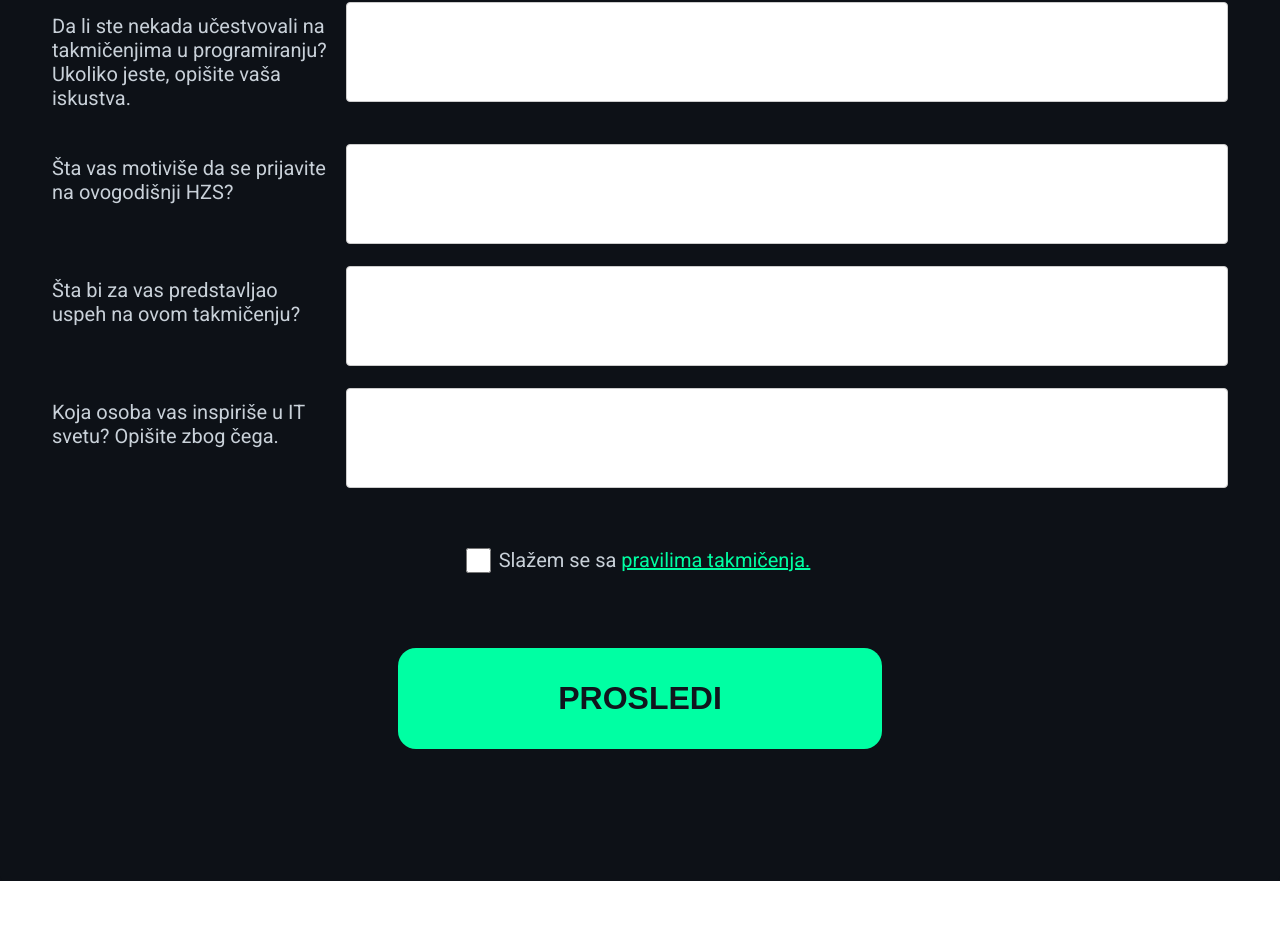
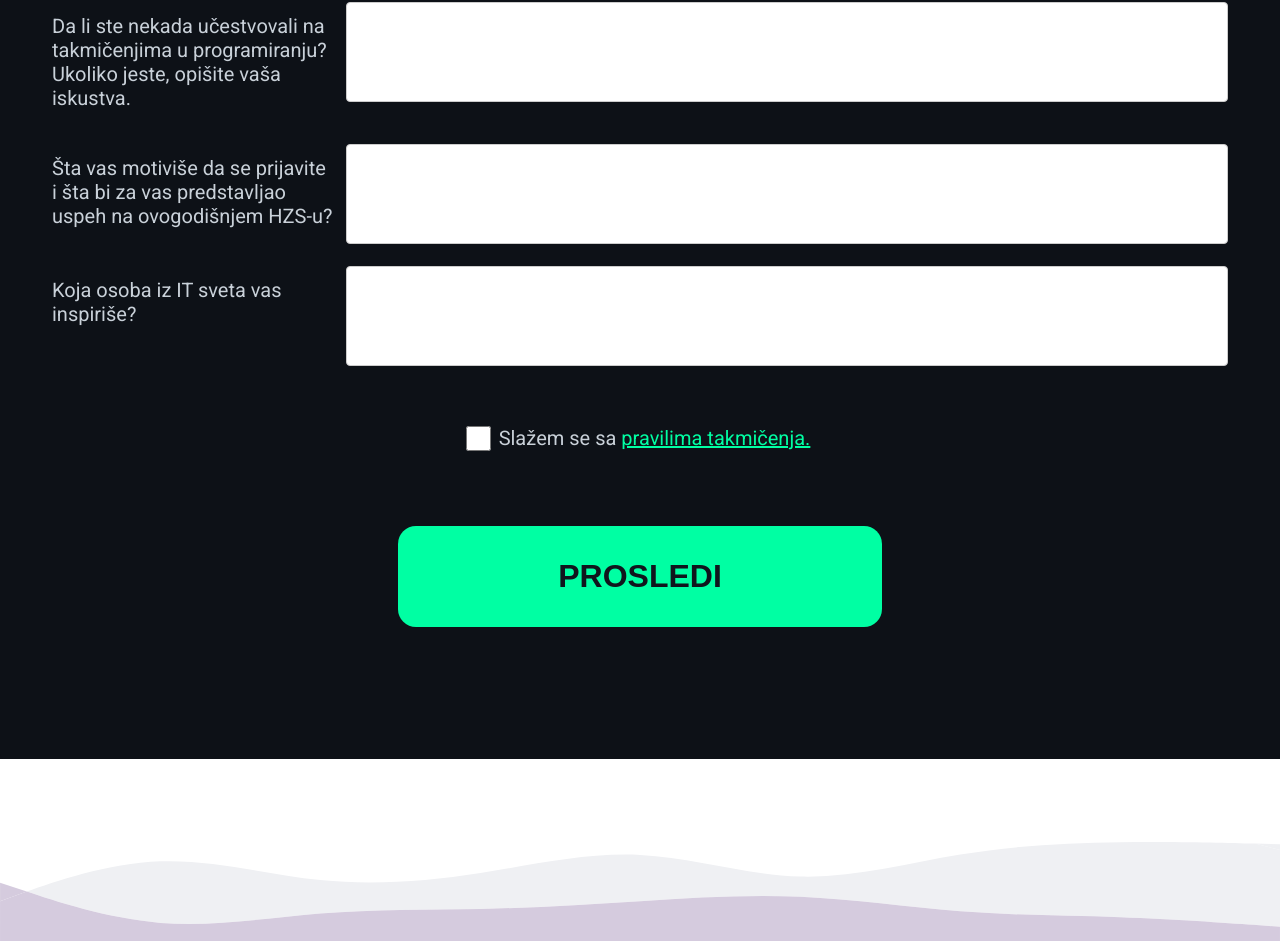
Before and after one commit to StefanJo3107/HZS-4.0-Site, a React (Create React App) app: page /prijava in a window 1280 px wide. Shown: the part 2852-3793 px from the top of the page. Built offline with nearby package versions, Linux system fonts and the light colour scheme.

Commit message:
Dodata biblioteka formik

```diff
--- a/package.json
+++ b/package.json
@@ -8,6 +8,7 @@
         "@testing-library/react": "^11.2.7",
         "@testing-library/user-event": "^12.8.3",
         "file-loader": "^6.2.0",
+        "formik": "^2.2.9",
         "framer-motion": "^4.1.17",
         "node-sass": "^4.14.1",
         "react": "^17.0.2",
--- a/src/Components/TeamForm/TeamForm.jsx
+++ b/src/Components/TeamForm/TeamForm.jsx
@@ -39,7 +39,7 @@ const TeamForm = () => {
           </div>
           <div className="row">
             <div className="col-25">
-              <label for="motivacija">Šta vas motiviše da se prijavite na ovogodišnji HZS?</label>
+              <label for="motivacija">Šta vas motiviše da se prijavite i šta bi za vas predstavljao uspeh na ovogodišnjem HZS-u?</label>
             </div>
             <div className="col-75">
               <input type="textarea" name="motivacija" id="motivacija"/>
@@ -47,15 +47,7 @@ const TeamForm = () => {
           </div>
           <div className="row">
             <div className="col-25">
-              <label for="uspeh">Šta bi za vas predstavljao uspeh na ovom takmičenju?</label>
-            </div>
-            <div className="col-75">
-              <input type="textarea" name="uspeh" id="uspeh"/>
-            </div>
-          </div>
-          <div className="row">
-            <div className="col-25">
-              <label for="osoba">Koja osoba vas inspiriše u IT svetu? Opišite zbog čega.</label>
+              <label for="osoba">Koja osoba iz IT sveta vas inspiriše?</label>
             </div>
             <div className="col-75">
               <input type="textarea" name="osoba" id="osoba"/>
```
Also changed, not shown: 1 other file (tests, documents, lock files or other folders).
